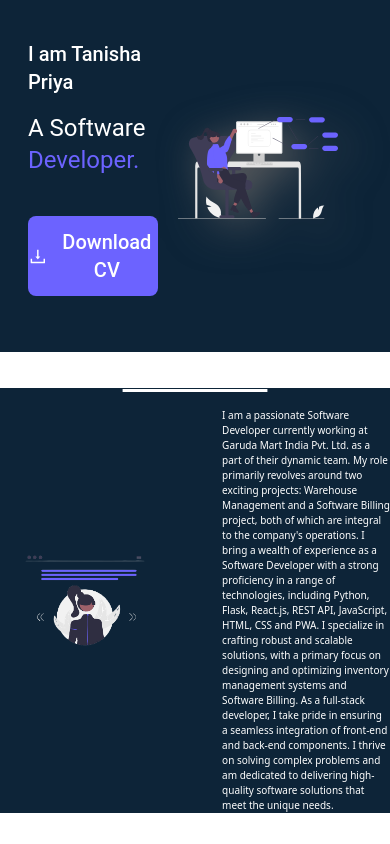
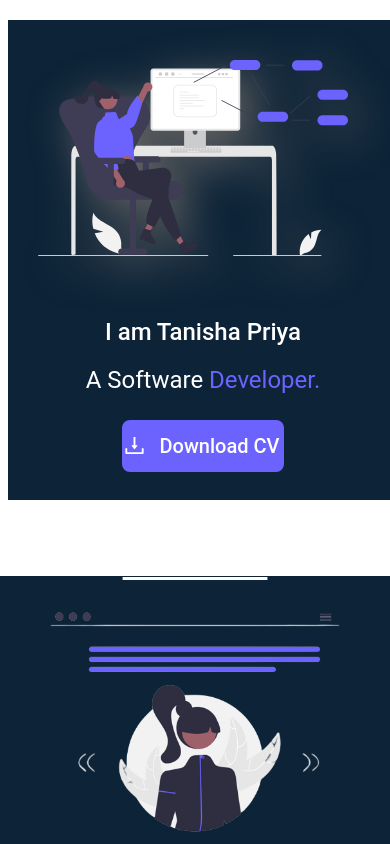
Before and after one commit to Tanipriya/PortfolioBlog, a React (Create React App) app: page /about in a window 390 px wide. Shown: the top 844 px of the page. Built offline with nearby package versions, Linux system fonts and the light colour scheme.

Commit message:
responsive done

```diff
--- a/src/Portfolio/About.js
+++ b/src/Portfolio/About.js
@@ -8,37 +8,34 @@ import "./About.css"
 const About = () => {
   return (
     <>
-      <div className="bg-[#0D2438] p-5 font-roboto">
-        <div className=" flex items-center justify-between m-2 mt-5 pb-7 w-full">
-          <div className="flex flex-col w-1/2 justify-center items-start sm::ml-5 text-white xs:w-full">
-            <h1 className="font-medium md:text-3xl mb-4 xs:text-xl lg:text-4xl">I am Tanisha Priya</h1>
-            <h1 className="text-4xl mb-6 xs:text-2xl" > A Software <span className="text-[#6C63FF]">Developer.</span></h1>
-            <button className=" md:pl-7 md:pr-7 pt-2 pb-2 text-xl mt-4 font-medium  rounded-lg bg-[#6C63FF] flex items-center justify-center hover:bg-[#8680ec]">
+        <div className="bg-[#0D2438] p-5 font-roboto flex md:flex-row flex-col-reverse items-center justify-between m-2 mt-5 pb-7 w-full">
+          <div className="flex flex-col w-full md:w-1/2 mt-10 md:mt-0  justify-center items-center md:items-start sm:ml-5 text-white xs:w-full">
+            <h1 className="font-medium mb-4 text-2xl md:text-4xl ">I am Tanisha Priya</h1>
+            <h1 className="text-2xl md:text-4xl mb-6 " > A Software <span className="text-[#6C63FF]">Developer.</span></h1>
+            <button className=" md:pl-7 md:pr-7 pt-2 pb-2 text-xl md:mt-4 font-medium  rounded-lg bg-[#6C63FF] flex items-center justify-center hover:bg-[#8680ec]">
 
               <AiOutlineDownload size={25} />
-              <span className="flex  p-1   rounded-lg  items-center ml-2">
+              <span className="flex p-1  rounded-lg  items-center ml-2">
 
                  Download CV
               </span>
             </button>
           </div>
-          <div className="flex w-6/2 mr-5 p-5">
+          <div className="flex w-full md:w-1/2 mr-5 p-5">
             <img src={image} className="aboutimg " alt="" />
           </div>
         </div>
-      </div>
 
-      <h1 className="text-center text-white text-3xl font-semibold underline underline-offset-8">About Me</h1>
+      <h1 className="text-center mt-10 text-white text-3xl font-semibold underline underline-offset-8">About Me</h1>
 
-      <div className="bg-[#0D2438] w-full flex  justify-center mb-20">
-        <div className="  gap-5 text-white flex  items-center ">
-          <div className="flex xs:w-1/2  md:w-1/2 flex-col p-2 ">
+        <div className="bg-[#0D2438] w-full flex-col md:flex-row justify-center mb-20  gap-5 text-white flex  items-center ">
+          <div className="flex   w-full  md:w-1/2 flex-col p-2 ">
             <img src={img1} alt="" className=""/>
 
           </div>
 
-          <div className="flex  ml-8 mt-5  flex-col  xs:w-1/2  ">
-            <p className="font-medium lg:text-base  xs:text-[10px]">
+          <div className="flex  ml-8 mt-5  flex-col w-full md:w-1/2  ">
+            <p className="font-medium text-xs sm:text-base">
               I am a passionate Software Developer currently working at Garuda
               Mart India Pvt. Ltd. as a part of their dynamic team. My role
               primarily revolves around two exciting projects: Warehouse
@@ -58,7 +55,6 @@ const About = () => {
           </div>
 
         </div>
-      </div>
     </>
   );
 };
--- a/src/Portfolio/Projects.js
+++ b/src/Portfolio/Projects.js
@@ -213,17 +213,17 @@ const skillsDetails = [
             {projectDetails.map((item) => (
               <div className="h-84 bg-[#1E3851] shadow-2xl border rounded-md  flex flex-wrap  m-4 ">
 
-                <div className="w-64 sm:w-80 object-cover">
+                <div className="w-56 sm:w-80 object-cover">
 
                   <h1>{item.img }   </h1>
-                  <div className="p-4 flex flex-col">
+                  <div className="p-2 sm:p-4 flex flex-col">
                     <h1 className="text-xl mb-1 font-semibold text-white">
                       {item.projectName}
                     </h1>
                     <div className="flex ">
                       {
                         item.language.map((lang, index) => (
-                          <button className="mt-2 rounded-md w-24 mr-2 p-1 bg-[#496e97] text-white" key={index}>{lang.title}</button>
+                          <button className="mt-2 text-xs sm:text-base rounded-md w-24 mr-2 p-1 bg-[#496e97] text-white" key={index}>{lang.title}</button>
 
                         ))
                       }
--- a/src/Portfolio/Resume.js
+++ b/src/Portfolio/Resume.js
@@ -173,10 +173,10 @@ const Resume = () => {
         <h1 className="text-white  font-medium mb-10 text-4xl underline npm start">
           Certificates
         </h1>
-        <div className="flex flex-wrap   justify-center">
+        <div className="flex flex-wrap ml-10 sm:ml-0 justify-center">
           {certificate.map((item, index) => (
             <div
-              className="bg-[#1E3851] shadow-xl w-80 h-auto text-white mt-5 mr-10 p-4 rounded-lg    border-b-4 border-b-blue-400"
+              className="bg-[#1E3851] shadow-xl w-64 sm:w-80 h-auto text-white mt-5 mr-10 p-4 rounded-lg  border-b-4 border-b-blue-400"
               key={index}
               onMouseEnter={() => setHoveredIndex(index)}
               onMouseLeave={() => setHoveredIndex(null)}
@@ -209,8 +209,8 @@ const Resume = () => {
               </div>
             </div>
           ))}
+          </div>
         </div>
-      </div>
     </div>
   );
 };
```
